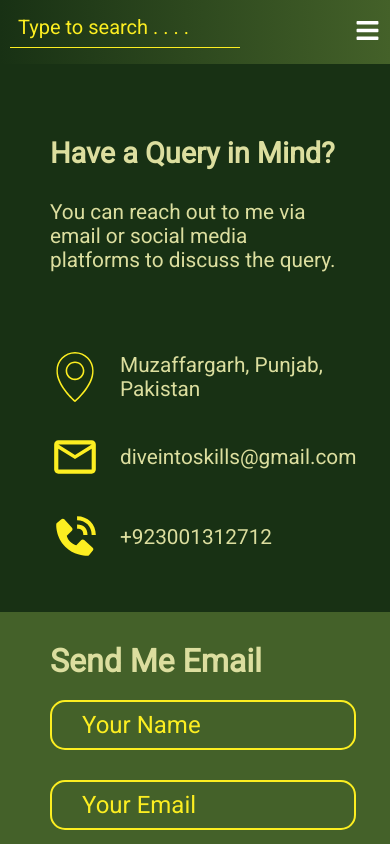
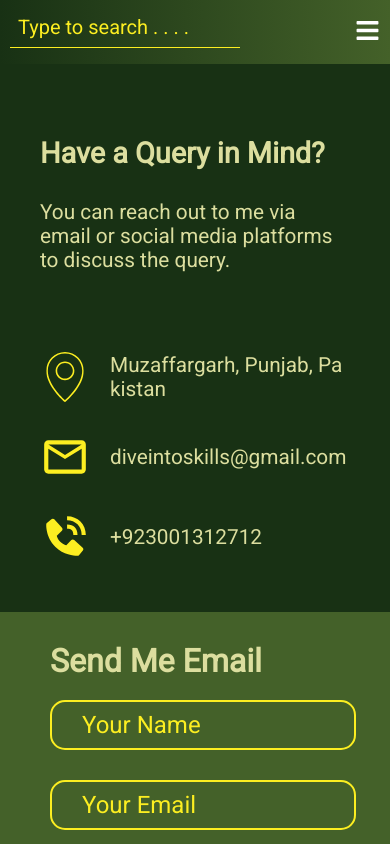
Before and after one commit to sahilbhardwaj-tmpl/DiveIntoSkills, a React (Vite) app: page /Contact in a window 390 px wide. Shown: the top 844 px of the page. Built offline with nearby package versions, Linux system fonts and the light colour scheme.

Commit message:
Fixes left section of contact page

```diff
--- a/src/components/Contact/ContactStyles.css
+++ b/src/components/Contact/ContactStyles.css
@@ -133,7 +133,7 @@ textarea::placeholder {
   }
   .left-section {
     width: 100%;
-    padding: 25px 50px 50px 50px;
+    padding: 25px 40px 50px 40px;
   }
   .right-section {
     display: flex;
@@ -166,6 +166,7 @@ textarea::placeholder {
   .tuxt{
     text-align: start;
     font-size: 1.3em;
+    word-break: break-all;
   }
   .right-section-text{
     color: #dcde9f;
```
